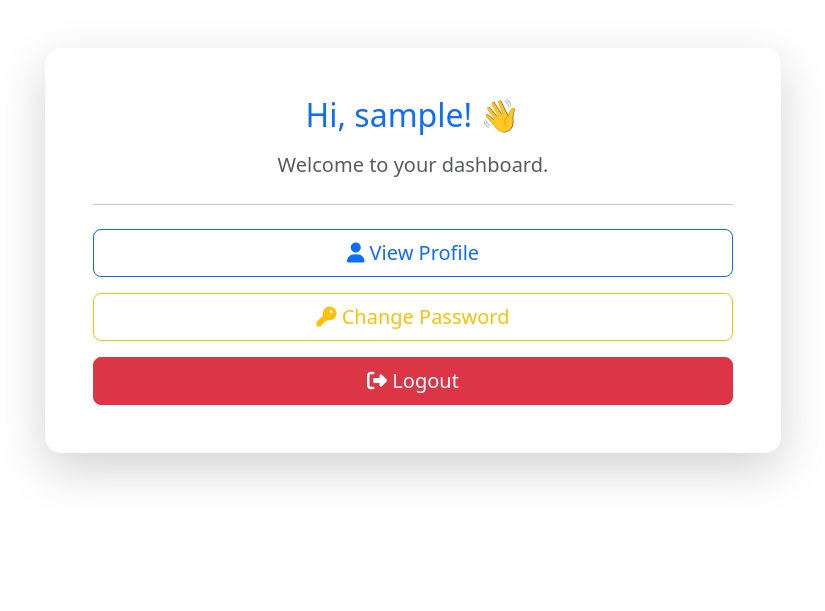
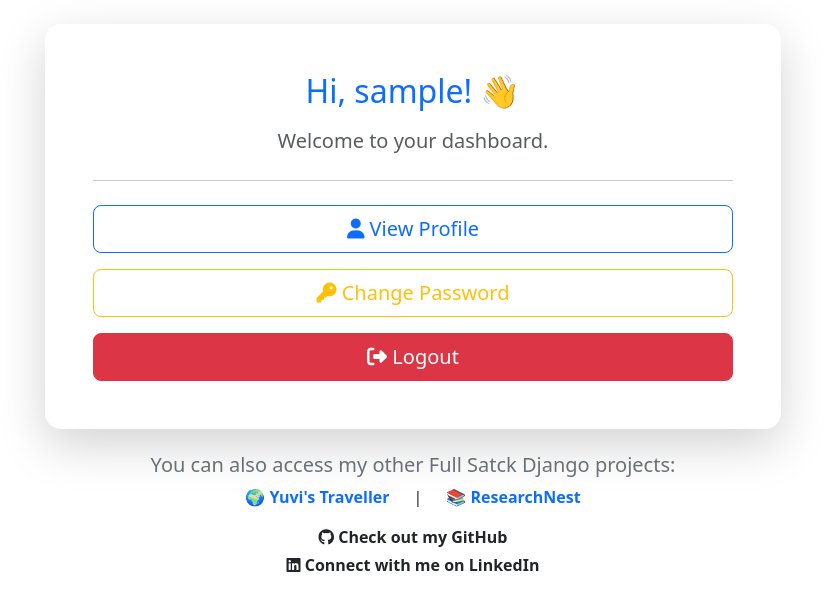
Before and after one commit to Yuvaprakash24/WhatBytes-assignment, a Django app: page /dashboard in a window 1280 px wide. Shown: the top 611 px of the page, without its empty margins (227-1052 px from the left). Run offline with Django 5.2, Linux system fonts and the light colour scheme; the visitor is signed in with stand-in values (Sample User, id 1); some libraries are stand-ins or nearby versions.

Commit message:
Added my social accounts and project links

```diff
--- a/core/templates/dashboard.html
+++ b/core/templates/dashboard.html
@@ -2,7 +2,7 @@
 {% load static %}
 {% block content %}
 
-<section class="container py-5">
+<section class="container py-4">
     <div class="row justify-content-center">
         <div class="col-md-8">
             <div class="card shadow-lg border-0 rounded-4">
@@ -25,6 +25,29 @@
                     </div>
                 </div>
             </div>
+
+            <div class="text-center mt-4">
+                <h5 class="text-secondary">You can also access my other Full Satck Django projects:</h5>
+                <div class="d-flex justify-content-center gap-4">
+                    <a href="https://yuvis-traveller-delta.vercel.app/" target="_blank" class="text-decoration-none fw-bold">
+                        🌍 Yuvi's Traveller
+                    </a>
+                    <span>|</span>
+                    <a href="https://researchnest.vercel.app/" target="_blank" class="text-decoration-none fw-bold">
+                        📚 ResearchNest
+                    </a>
+                </div>
+            </div>
+            <div class="text-center mt-3">
+                <a href="https://github.com/yuvaprakash24" target="_blank" class="text-decoration-none fw-bold text-dark">
+                    <i class="fab fa-github"></i> Check out my GitHub
+                </a>
+            </div>
+            <div class="text-center mt-1">
+                <a href="https://www.linkedin.com/in/yuvaprakashsai-gunupuru" target="_blank" class="text-decoration-none fw-bold text-dark">
+                    <i class="fab fa-linkedin"></i> Connect with me on LinkedIn
+                </a>
+            </div>
         </div>
     </div>
 </section>
```
